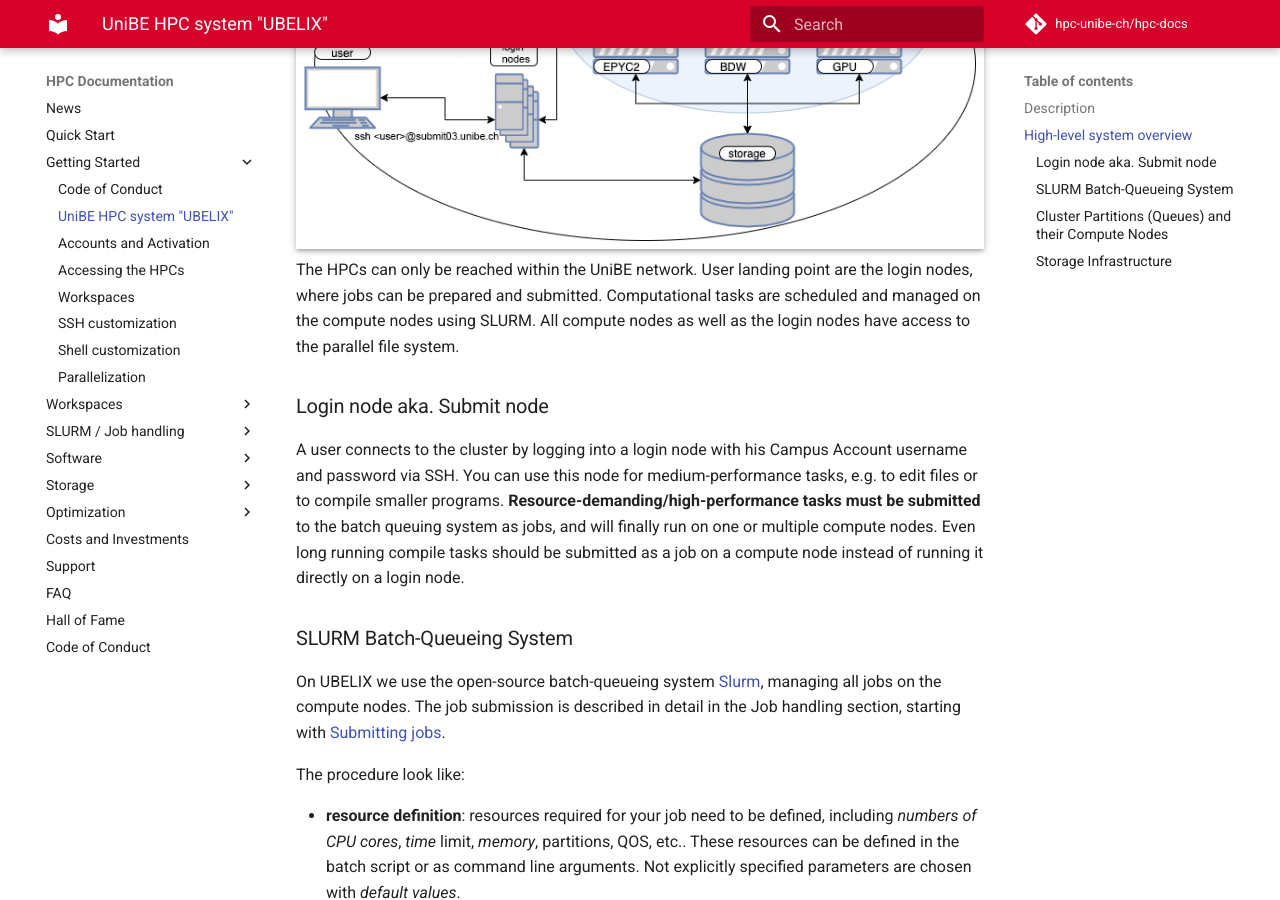
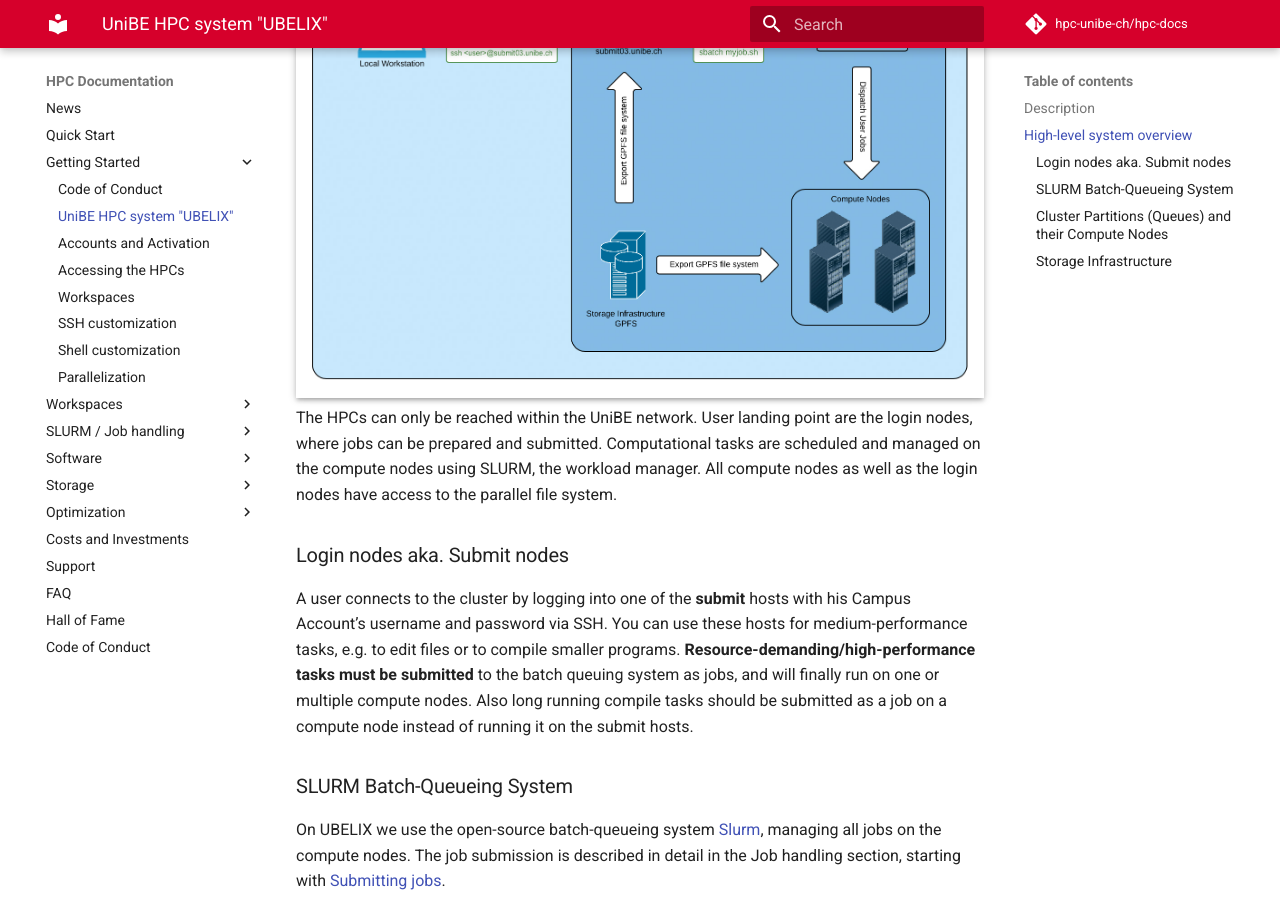
Before and after one commit to hpc-unibe-ch/hpc-unibe-ch.github.io, an MkDocs documentation site: the page built from docs/getting-Started/ubelix-overview.md, in a window 1280 px wide and 900 px high, scrolled down 766 px. Built offline with MkDocs 1.6.1 and Material for MkDocs 9.7.7, drawn with Linux system fonts in a browser that asks for light colours; comment, search, counter and statistics services are not loaded.

Commit message:
Revert to the old system overview image
The old diagram features less details and is therefore more readable for
beginners. Therefore we switch back and also adjust the working
regarding login nodes as we now have all four non-load balanced.

```diff
--- a/docs/getting-Started/ubelix-overview.md
+++ b/docs/getting-Started/ubelix-overview.md
@@ -8,12 +8,22 @@
 
 ## High-level system overview
 
-![System Overview Diagram](../images/system_overview.png "System Overview Diagram")
-The HPCs can only be reached within the UniBE network. User landing point are the login nodes, where jobs can be prepared and submitted. Computational tasks are scheduled and managed on the compute nodes using SLURM. All compute nodes as well as the login nodes have access to the parallel file system.
+![System Overview Diagram](../images/system_overview.jpg "System Overview Diagram")
+The HPCs can only be reached within the UniBE network. User landing point are
+the login nodes, where jobs can be prepared and submitted. Computational tasks
+are scheduled and managed on the compute nodes using SLURM, the workload
+manager. All compute nodes as well as the login nodes have access to the
+parallel file system.
 
-### Login node aka. Submit node
+### Login nodes aka. Submit nodes
 
-A user connects to the cluster by logging into a login node with his Campus Account username and password via SSH. You can use this node for medium-performance tasks, e.g. to edit files or to compile smaller programs. **Resource-demanding/high-performance tasks must be submitted** to the batch queuing system as jobs, and will finally run on one or multiple compute nodes. Even long running compile tasks should be submitted as a job on a compute node instead of running it directly on a login node.
+A user connects to the cluster by logging into one of the **submit** hosts with
+his Campus Account's username and password via SSH. You can use these hosts for
+medium-performance tasks, e.g. to edit files or to compile smaller programs.
+**Resource-demanding/high-performance tasks must be submitted** to the batch
+queuing system as jobs, and will finally run on one or multiple compute nodes.
+Also long running compile tasks should be submitted as a job on a compute node
+instead of running it on the submit hosts.
 
 ### SLURM Batch-Queueing System
 
```
Also changed, not shown: docs/images/system_overview.jpg (added).
